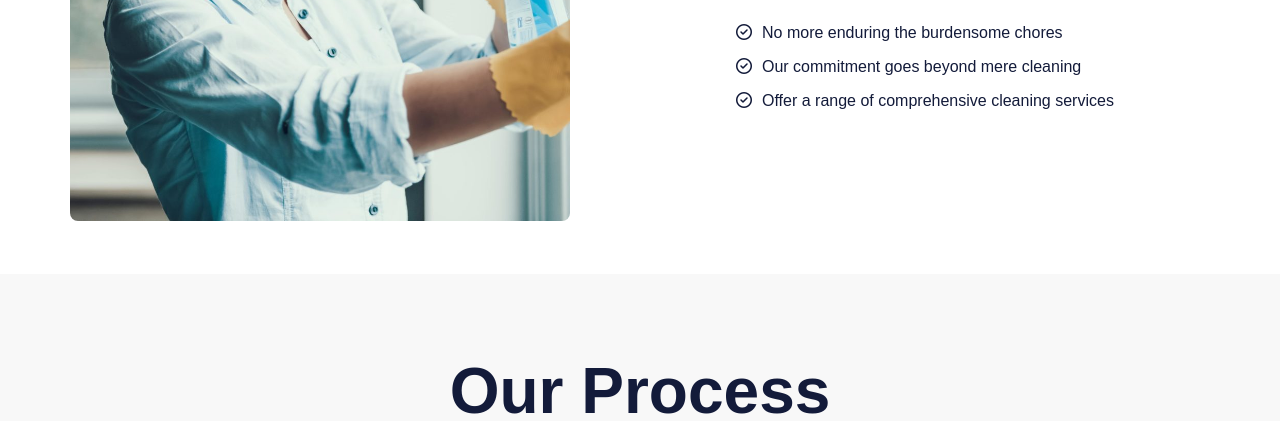
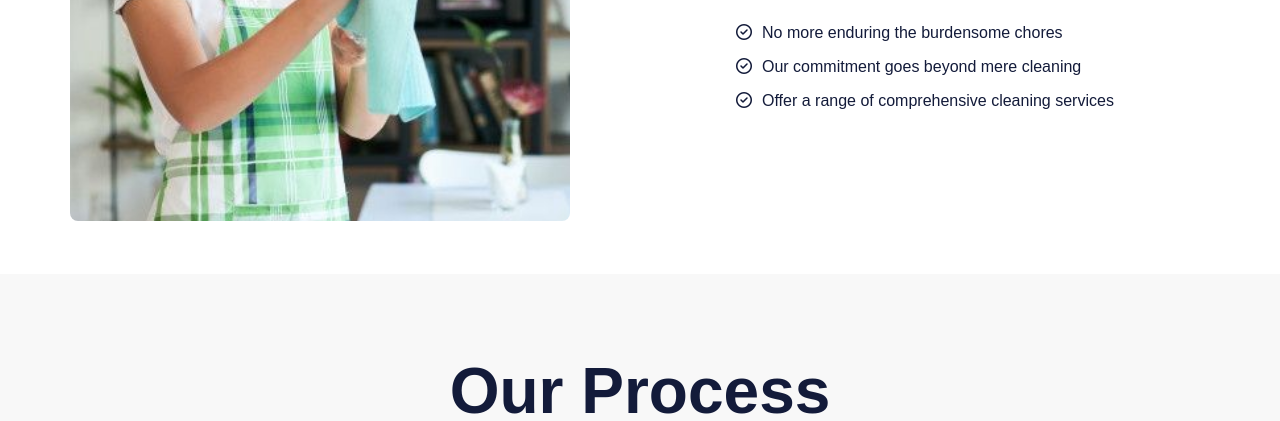
Before and after one commit to ArpanSankesh/Anthony-freelance-project-, a plain HTML site: page service.html in a window 1280 px wide. Shown: the part 716-1137 px from the top of the page. Drawn offline with Linux system fonts and the light colour scheme.

Commit message:
service page linked

```diff
--- a/style.css
+++ b/style.css
@@ -570,7 +570,7 @@ footer {
 }
 
 .about-img{
-  background: url("Asset/services/house-cleaning-service-min-1600x1068.jpg");
+  background: url("Asset/services/Free\ Photo\ _\ Smiling\ woman\ cleaning\ glassware\ of\ cafeteria.jpeg");
   background-position: 20%;
   background-size: cover;
   width: 500px;
```
Also changed, not shown: index.html (+1 -1 lines).
